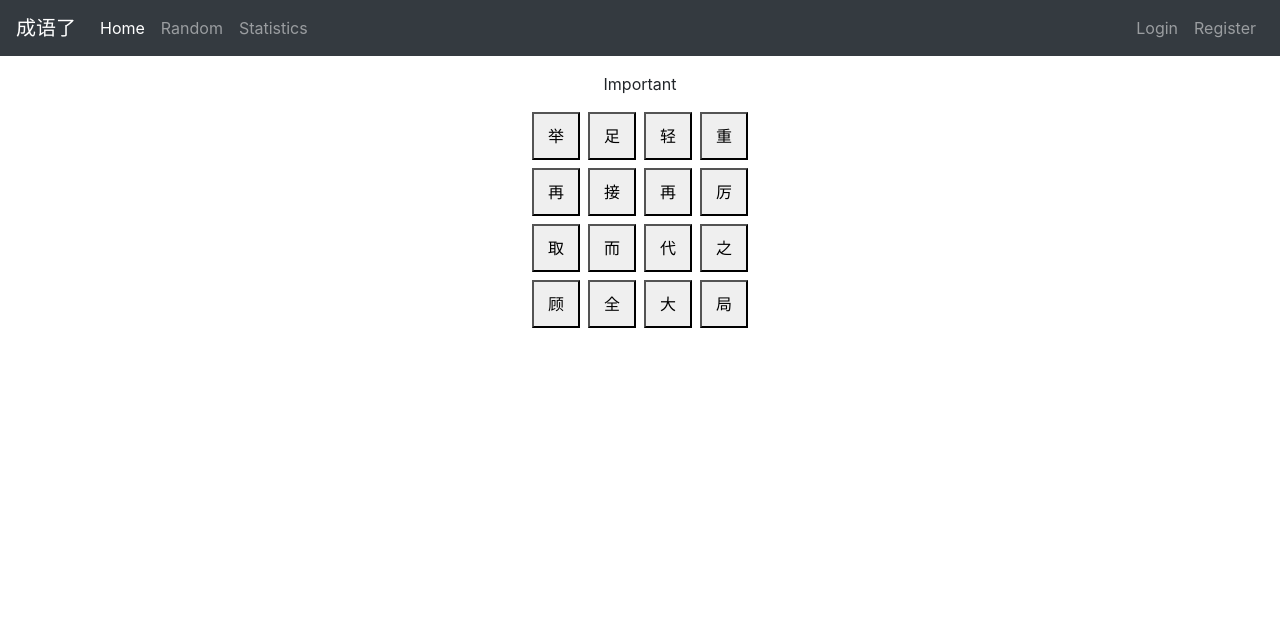
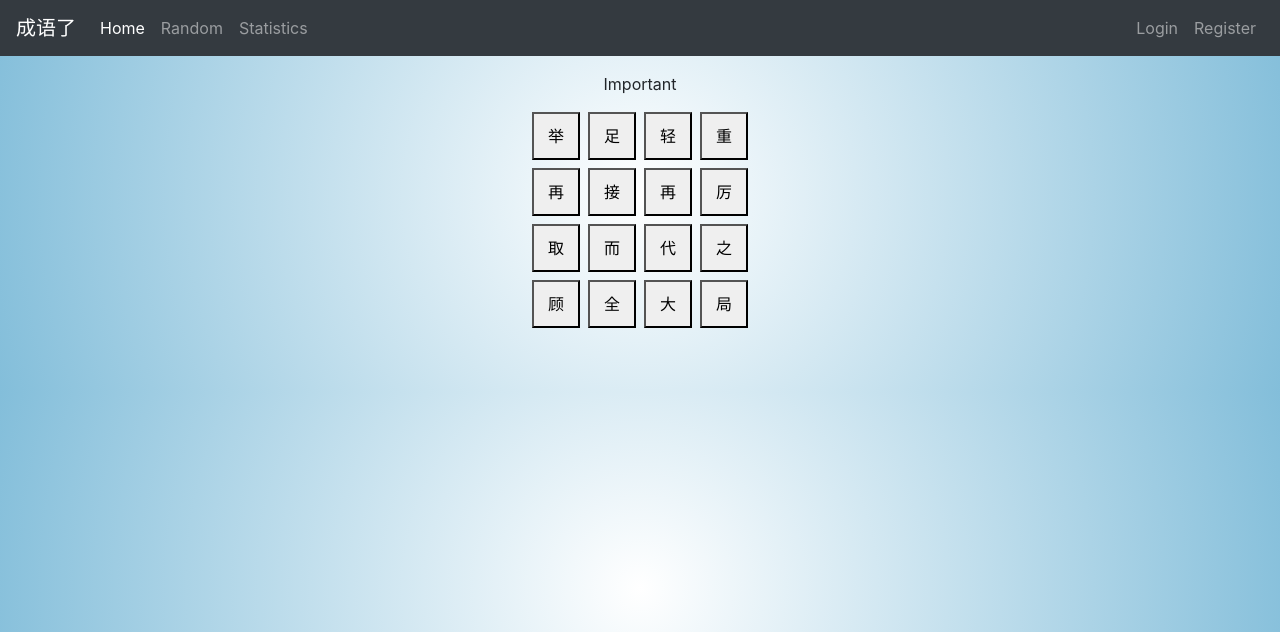
Before and after one commit to ryanwhite04/chengyule, a Flask app: page / in a window 1280 px wide. Shown: the top 632 px of the page. Run offline with Flask 2, Linux system fonts and the light colour scheme.

Commit message:
Change backgroud color to use Gradient

```diff
--- a/static/index.css
+++ b/static/index.css
@@ -1,6 +1,9 @@
 body {
     margin: auto;
     text-align: center;
+    background: rgb(255,255,255);
+    background: radial-gradient(circle, rgb(255, 255, 255) 0%, rgb(131, 190, 218) 100%);
+
 }
 .container
 {
```
